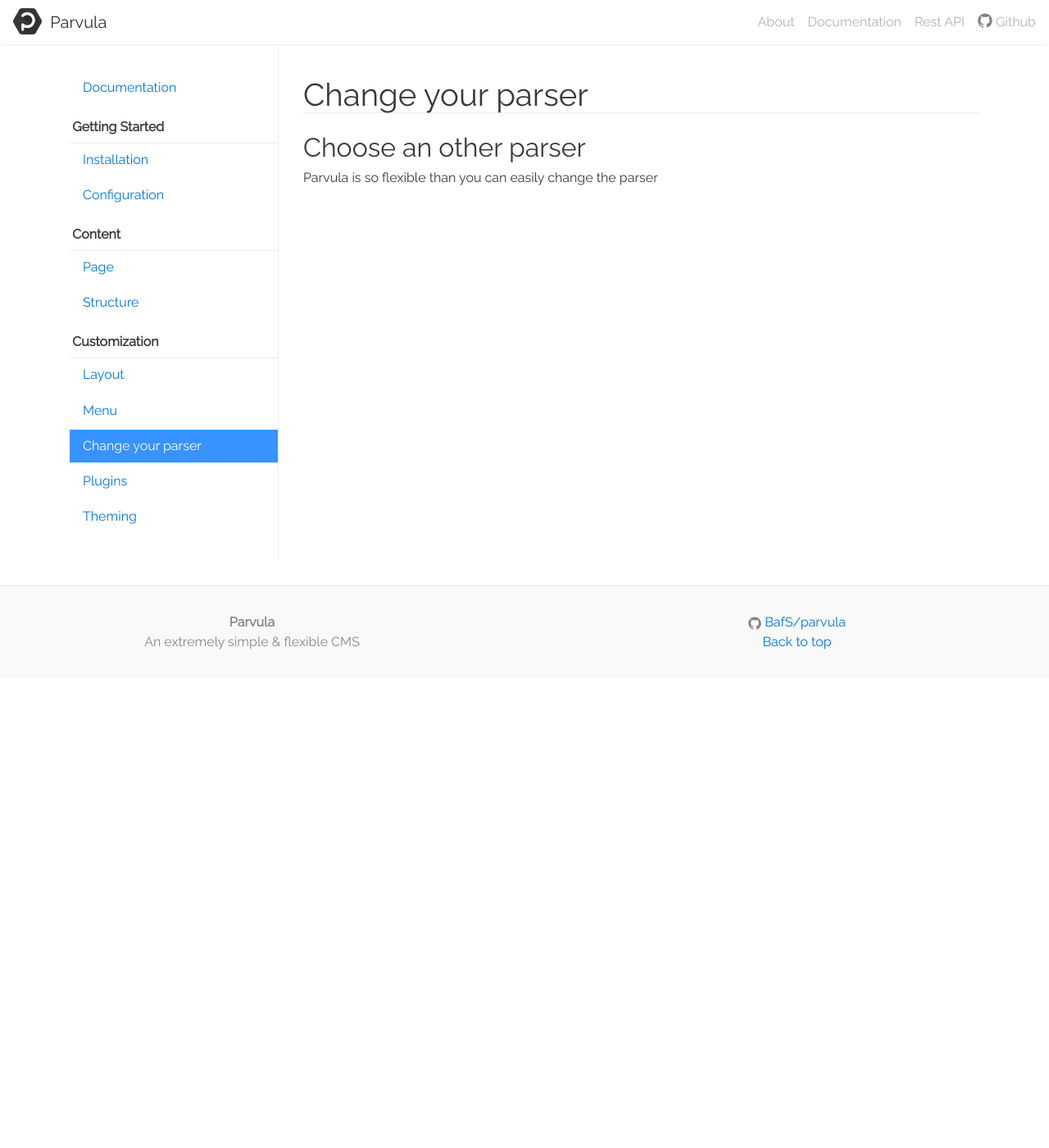
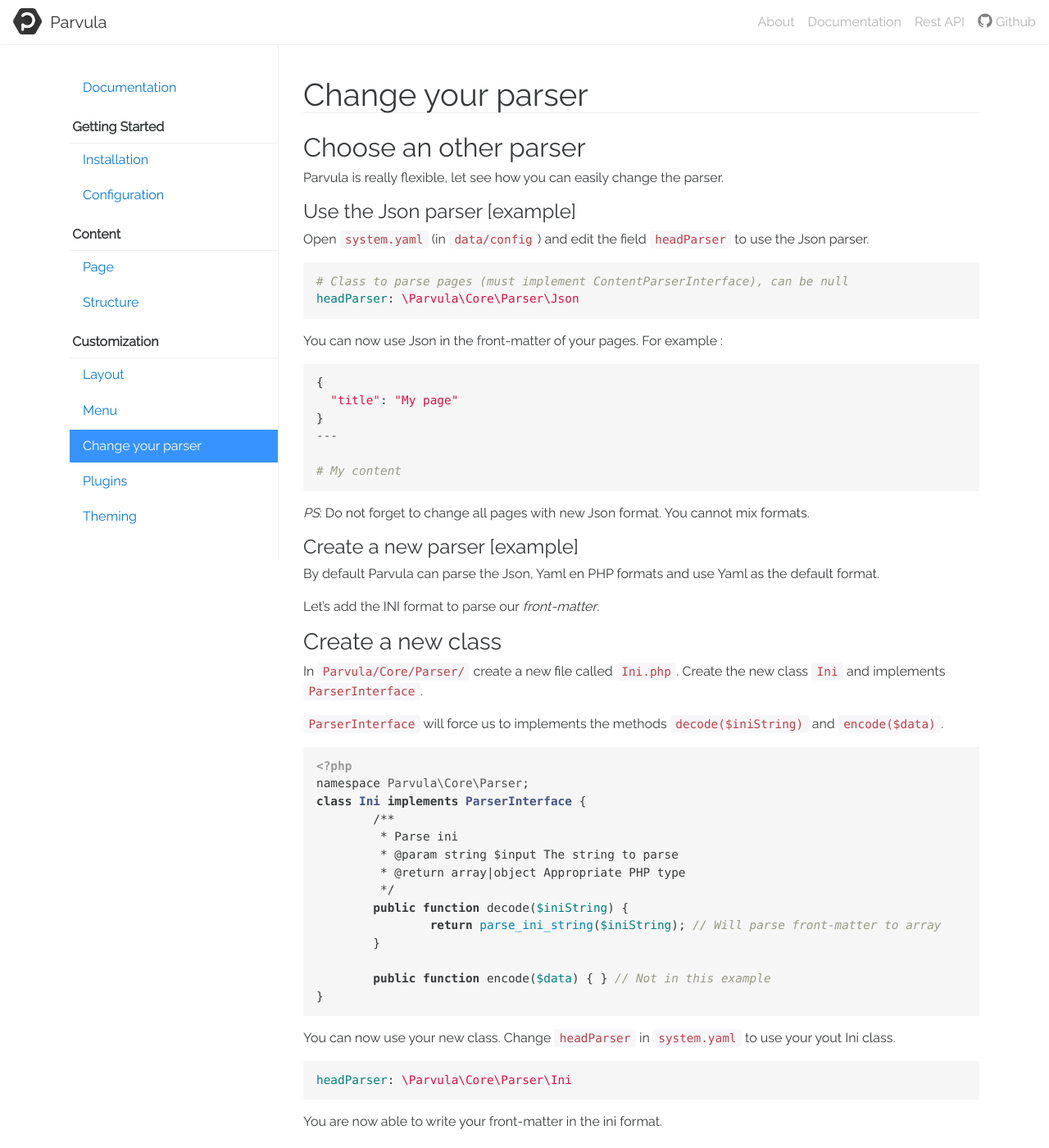
Before and after one commit to ParvulaCMS/parvula, a Jekyll site: the page built from docs/customization/parsers.md, in a window 1280 px wide and 1400 px high. Shown: the whole window at 82% size. Built offline with Jekyll 4.4.1, drawn with Linux system fonts in a browser that asks for light colours.

Commit message:
Add content

````diff
--- a/docs/customization/parsers.md
+++ b/docs/customization/parsers.md
@@ -6,4 +6,63 @@ section: customization
 
 # Choose an other parser
 
-Parvula is so flexible than you can easily change the parser
+Parvula is really flexible, let see how you can easily change the parser.
+
+## Use the Json parser [example]
+
+Open `system.yaml` (in `data/config`) and edit the field `headParser` to use the Json parser.
+
+```yaml
+# Class to parse pages (must implement ContentParserInterface), can be null
+headParser: \Parvula\Core\Parser\Json
+```
+
+You can now use Json in the front-matter of your pages. For example :
+
+```yaml
+{
+  "title": "My page"
+}
+---
+
+# My content
+```
+
+*PS*: Do not forget to change all pages with new Json format. You cannot mix formats.
+
+## Create a new parser [example]
+
+By default Parvula can parse the Json, Yaml en PHP formats and use Yaml as the default format.
+
+Let's add the INI format to parse our *front-matter*.
+
+### Create a new class
+
+In `Parvula/Core/Parser/` create a new file called `Ini.php`. Create the new class `Ini` and implements `ParserInterface`.
+
+`ParserInterface` will force us to implements the methods `decode($iniString)` and `encode($data)`.
+
+```php
+<?php
+namespace Parvula\Core\Parser;
+class Ini implements ParserInterface {
+	/**
+	 * Parse ini
+	 * @param string $input The string to parse
+	 * @return array|object Appropriate PHP type
+	 */
+	public function decode($iniString) {
+		return parse_ini_string($iniString); // Will parse front-matter to array
+	}
+
+	public function encode($data) { } // Not in this example
+}
+```
+
+You can now use your new class. Change `headParser` in `system.yaml` to use your yout Ini class.
+
+```yaml
+headParser: \Parvula\Core\Parser\Ini
+```
+
+You are now able to write your front-matter in the ini format.
````
